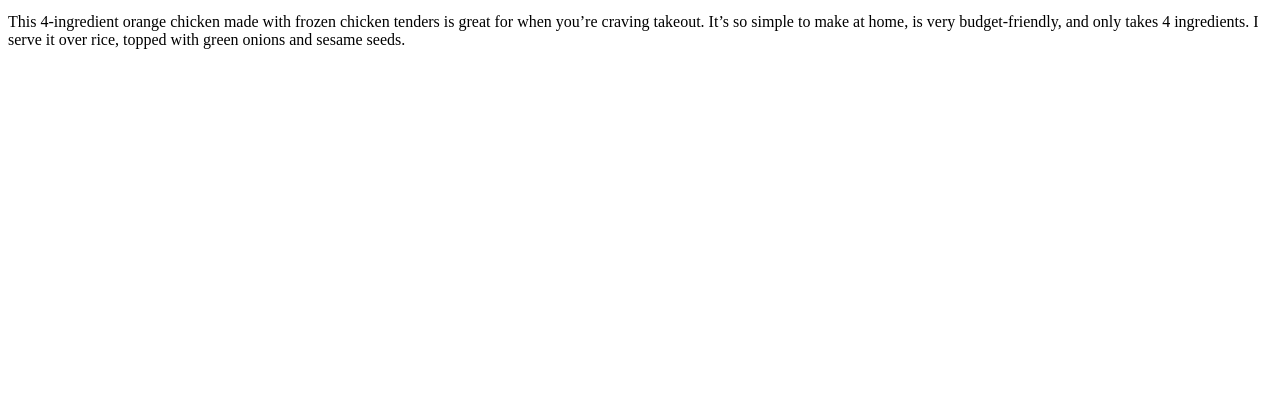
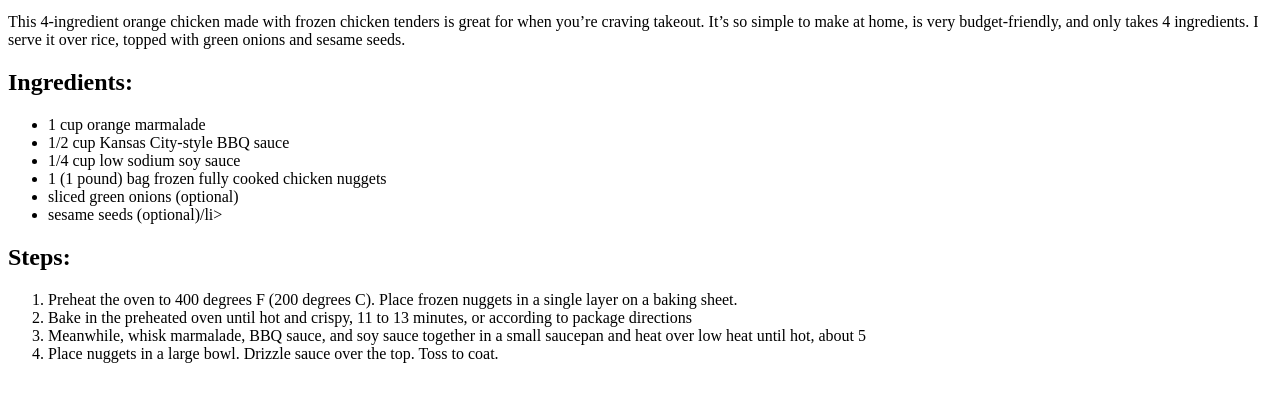
Before and after one commit to dnb777/odin-recipes, a plain HTML site: page recipes/orange-chicken.html in a window 1280 px wide. Shown: the part 101-502 px from the top of the page. Drawn offline with Linux system fonts and the light colour scheme.

Commit message:
Añade seccion ingredientes y pasos a seguir

```diff
--- a/recipes/orange-chicken.html
+++ b/recipes/orange-chicken.html
@@ -12,5 +12,23 @@
 
     <p>This 4-ingredient orange chicken made with frozen chicken tenders is great for when you’re craving takeout. It’s so simple to make at home, is very budget-friendly, and only takes 4 ingredients. I serve it over rice, topped with green onions and sesame seeds.</p>
 
+    <h2>Ingredients:</h2>
+    <ul>
+        <li>1 cup orange marmalade</li>
+        <li>1/2 cup Kansas City-style BBQ sauce </li>
+        <li>1/4 cup low sodium soy sauce</li>
+        <li>1 (1 pound) bag frozen fully cooked chicken nuggets</li>
+        <li>sliced green onions (optional)</li>
+        <li>sesame seeds (optional)/li>
+    </ul>
+
+    <h2>Steps:</h2>
+    <ol>
+        <li>Preheat the oven to 400 degrees F (200 degrees C). Place frozen nuggets in a single layer on a baking sheet.</li>
+        <li>Bake in the preheated oven until hot and crispy, 11 to 13 minutes, or according to package directions</li>
+        <li>Meanwhile, whisk marmalade, BBQ sauce, and soy sauce together in a small saucepan and heat over low heat until hot, about 5</li>
+        <li>Place nuggets in a large bowl. Drizzle sauce over the top. Toss to coat.</li>
+    </ol>
+
 </body>
 </html>
```
